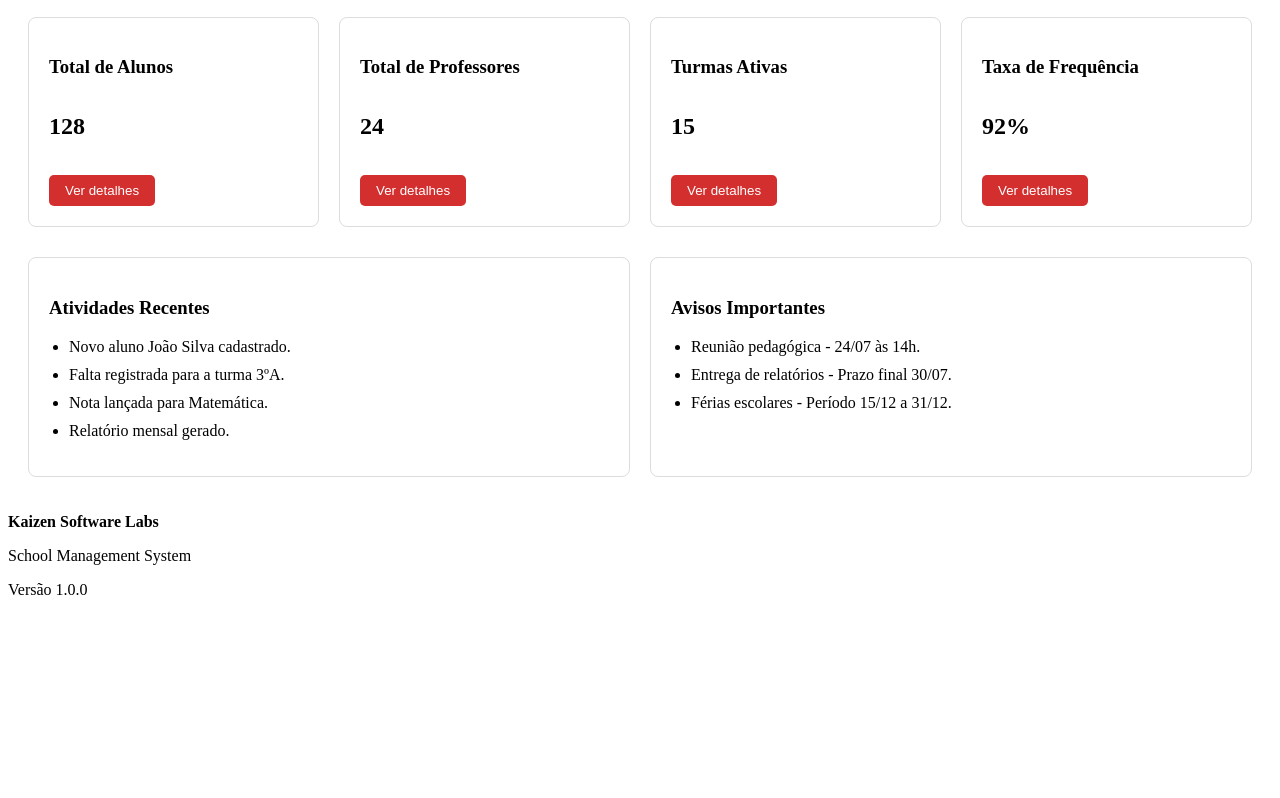
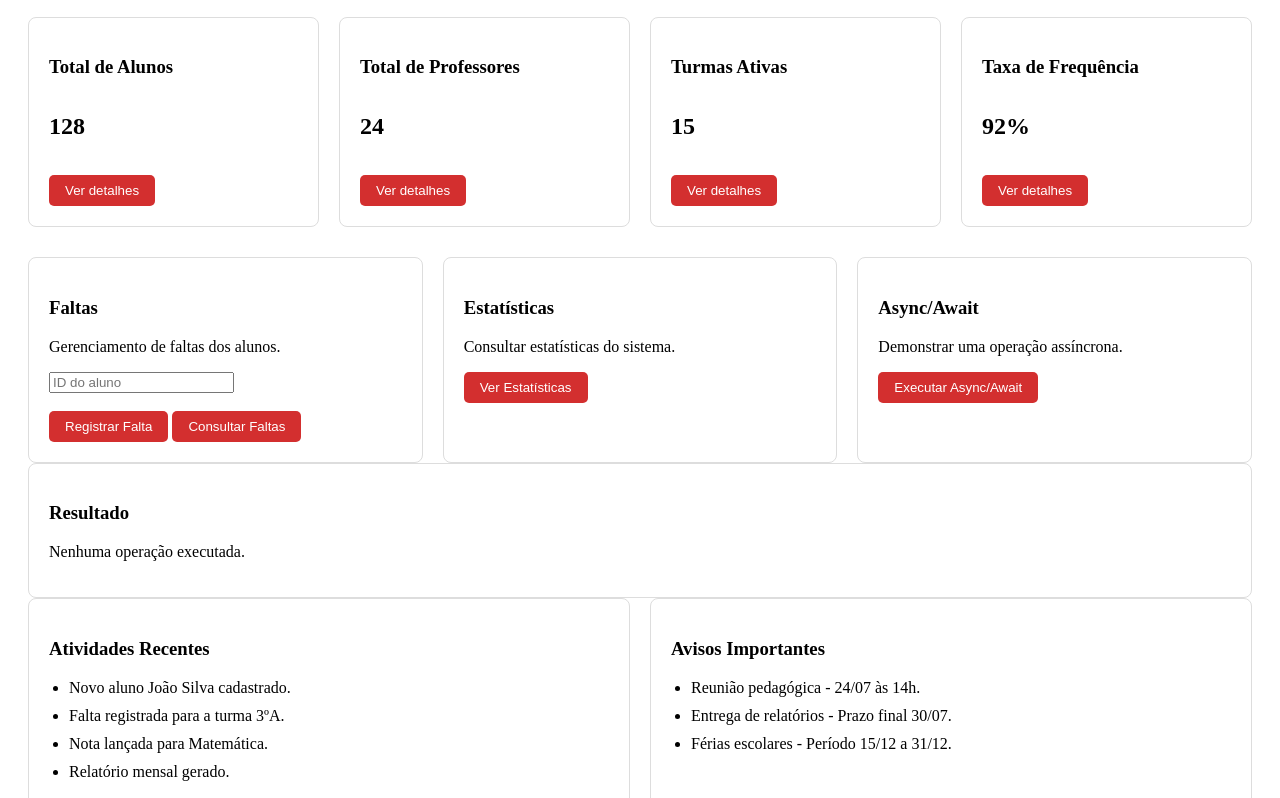
Before and after one commit to ryanpedroetheo-cloud/school-management-system, a website: page web/index.html in a window 1280 px wide. Shown: the part 549-1347 px from the top of the page. Before the commit the page ends 1164 px from the top, so only its background shows below. Drawn offline with Linux system fonts and the light colour scheme.

Commit message:
feat: integrar faltas estatisticas e async await

```diff
--- a/web/index.html
+++ b/web/index.html
@@ -67,6 +67,8 @@
                     <p>Visão geral do sistema.</p>
                 </header>
 
+                <!-- CARDS -->
+
                 <section class="cards">
 
                     <article class="card">
@@ -75,7 +77,7 @@
                         <div class="card-content">
                             <h2>128</h2>
 
-                            <button class="button" onclick="mostrarAlunos()">
+                            <button id="btnAlunos" class="button">
                                 Ver detalhes
                             </button>
                         </div>
@@ -88,7 +90,7 @@
                         <div class="card-content">
                             <h2>24</h2>
 
-                            <button class="button" onclick="mostrarProfessores()">
+                            <button id="btnProfessores" class="button">
                                 Ver detalhes
                             </button>
                         </div>
@@ -101,7 +103,7 @@
                         <div class="card-content">
                             <h2>15</h2>
 
-                            <button class="button" onclick="mostrarTurmas()">
+                            <button id="btnTurmas" class="button">
                                 Ver detalhes
                             </button>
                         </div>
@@ -114,7 +116,7 @@
                         <div class="card-content">
                             <h2>92%</h2>
 
-                            <button class="button" onclick="mostrarFrequencia()">
+                            <button id="btnFrequencia" class="button">
                                 Ver detalhes
                             </button>
                         </div>
@@ -122,6 +124,80 @@
                     </article>
 
                 </section>
+
+                <!-- FUNCIONALIDADES -->
+
+                <section class="dashboard-panels">
+
+                    <!-- FALTAS -->
+
+                    <article class="panel">
+
+                        <h3>Faltas</h3>
+
+                        <p>Gerenciamento de faltas dos alunos.</p>
+
+                        <input
+                            type="number"
+                            id="studentId"
+                            placeholder="ID do aluno"
+                        >
+
+                        <br><br>
+
+                        <button id="btnRegistrarFalta" class="button">
+                            Registrar Falta
+                        </button>
+
+                        <button id="btnConsultarFaltas" class="button">
+                            Consultar Faltas
+                        </button>
+
+                    </article>
+
+                    <!-- ESTATÍSTICAS -->
+
+                    <article class="panel">
+
+                        <h3>Estatísticas</h3>
+
+                        <p>Consultar estatísticas do sistema.</p>
+
+                        <button id="btnEstatisticas" class="button">
+                            Ver Estatísticas
+                        </button>
+
+                    </article>
+
+                    <!-- ASYNC/AWAIT -->
+
+                    <article class="panel">
+
+                        <h3>Async/Await</h3>
+
+                        <p>Demonstrar uma operação assíncrona.</p>
+
+                        <button id="btnAsync" class="button">
+                            Executar Async/Await
+                        </button>
+
+                    </article>
+
+                </section>
+
+                <!-- RESULTADO -->
+
+                <section class="panel">
+
+                    <h3>Resultado</h3>
+
+                    <p id="resultado">
+                        Nenhuma operação executada.
+                    </p>
+
+                </section>
+
+                <!-- ATIVIDADES E AVISOS -->
 
                 <section class="dashboard-panels">
 
```
